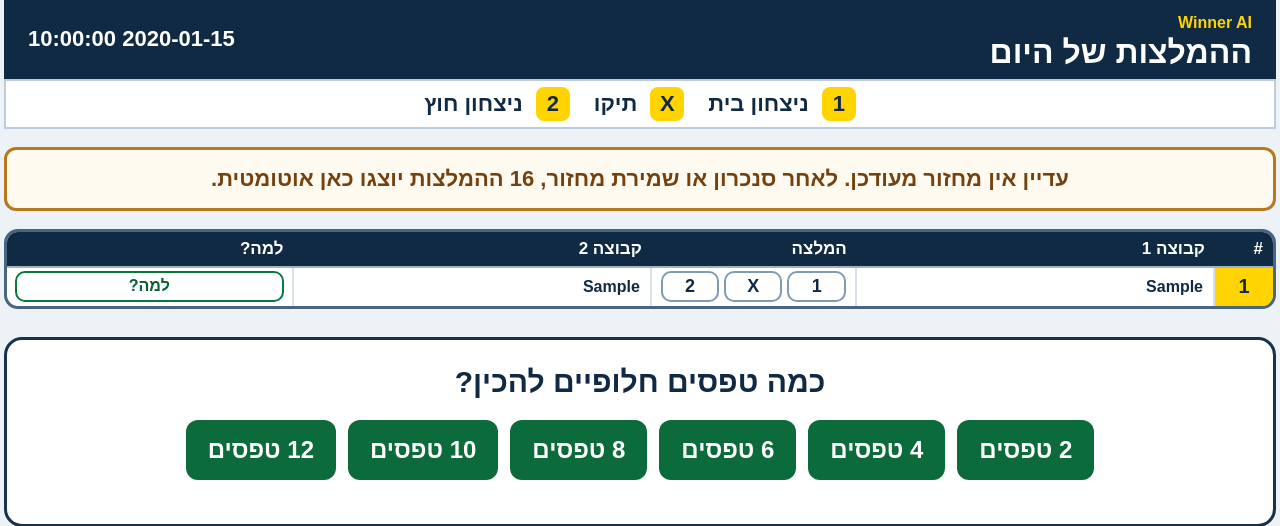
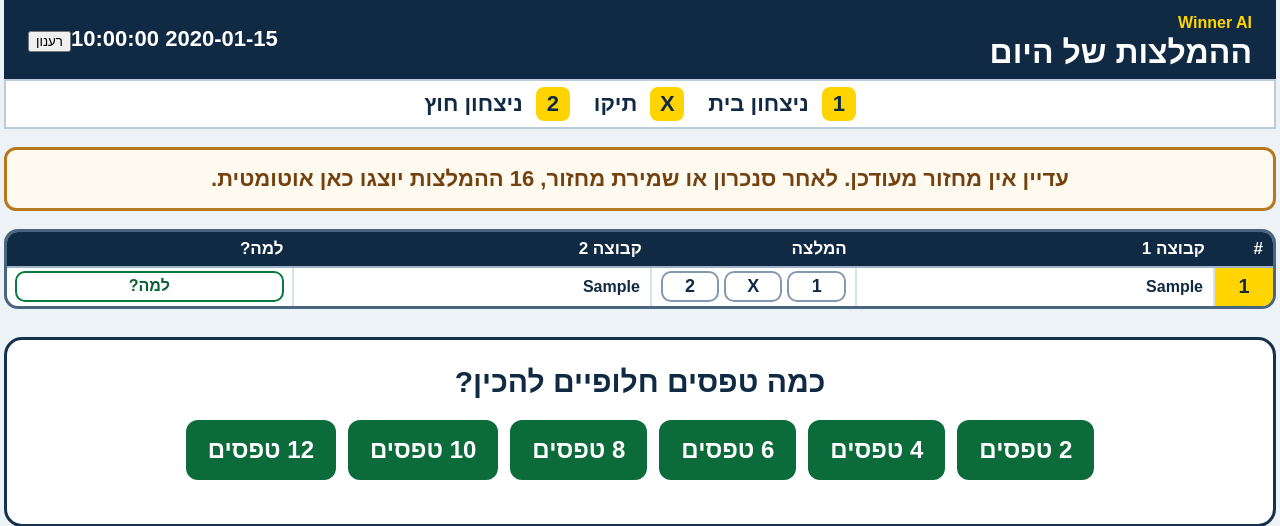
Before and after one commit to mmmstars/winner-ai, a FastAPI app: template app/templates/home.html in a window 1280 px wide. Shown: the top 526 px of the page. Run offline with FastAPI, Linux system fonts and the light colour scheme; the template is opened without the code that fills it: most values are stand-ins (such as "Sample title", 1, 10 or a date in 2020).

Commit message:
Update home.html

```diff
--- a/app/templates/home.html
+++ b/app/templates/home.html
@@ -8,7 +8,7 @@
 </head>
 <body class="dad-body">
 <main class="dad-page">
-  <header class="dad-header"><div><b>Winner AI{% if israel_source %} · ישראל{% endif %}</b><h1>ההמלצות של היום</h1></div><time>{{ today }}</time></header>
+  <header class="dad-header"><div><b>Winner AI{% if israel_source %} · ישראל{% endif %}</b><h1>ההמלצות של היום</h1></div><div class="header-actions"><time>{{ today }}</time><button type="button" onclick="location.reload()">רענון</button></div></header>
   <section class="dad-key" aria-label="הסבר הסימונים"><span><b>1</b> ניצחון בית</span><span><b>X</b> תיקו</span><span><b>2</b> ניצחון חוץ</span></section>
   {% if not has_round %}<p class="data-status">עדיין אין מחזור מעודכן. לאחר סנכרון או שמירת מחזור, 16 ההמלצות יוצגו כאן אוטומטית.</p>{% endif %}
   <section class="dad-table" aria-label="טבלת ההמלצות">
```
